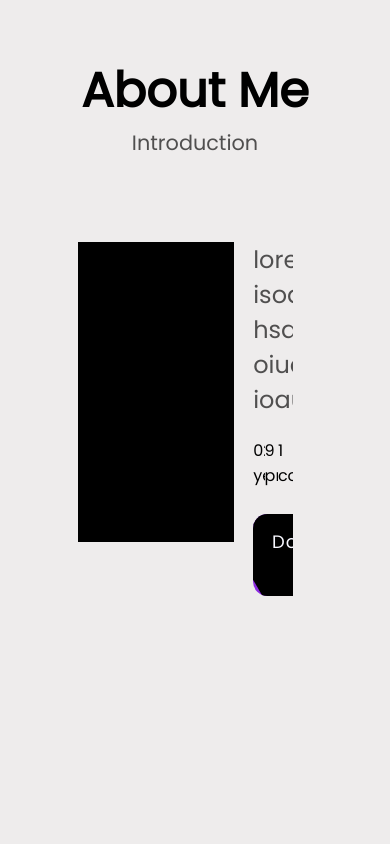
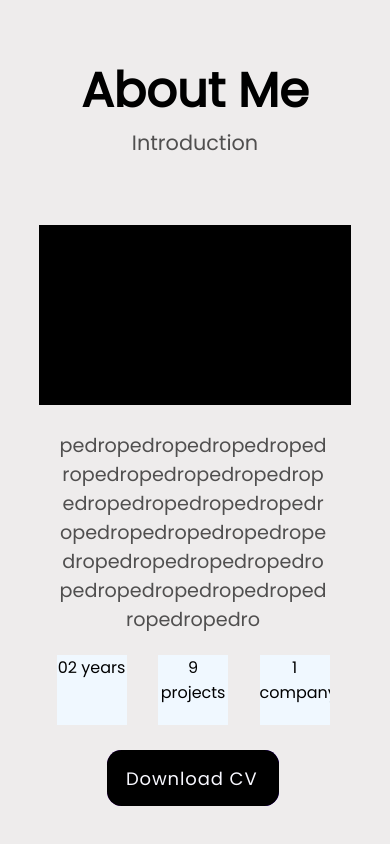
Before and after one commit to PedroMilani04/pedro-portfolio, a React (Create React App) app: page / in a window 390 px wide. Shown: the part 1132-1976 px from the top of the page. Built offline with nearby package versions, Linux system fonts and the light colour scheme.

Commit message:
about me responsive

```diff
--- a/src/components/AboutMe.js
+++ b/src/components/AboutMe.js
@@ -11,7 +11,7 @@ export default function AboutMe() {
             <div className="personalinfo">
             <div className="image"></div>
             <div className="personalinfochild">
-                <div className="summary"> loremaaaaaaaaaaaaaaaaaaaaaasaosuhaoushaoh isoashioaushoiaushoai hsaoishuaoishaioush oiuahsoiuahsiouahsiaouhs ioauhiosuah </div>
+                <div className="summary"> pedropedropedropedropedropedropedropedropedropedropedropedropedropedropedropedropedropedropedropedropedropedropedropedropedropedropedropedropedropedro </div>
                 <div className="cards">
                     <div className="years">02 years</div>
                     <div className="projects">9 projects</div>
--- a/src/css/AboutMe.css
+++ b/src/css/AboutMe.css
@@ -29,6 +29,8 @@
 .summary {
     font-size: 1.5rem;
     color: rgb(80, 79, 79);
+
+    word-break: break-all;
 }
 
 .image {
@@ -51,6 +53,13 @@
     display: flex;
     margin-top: 2.5vh;
     justify-content: space-between;
+}
+
+.cards div {
+    width: 100px;
+    height: 100px;
+    background-color: aliceblue;
+
 }
 
 
@@ -106,3 +115,52 @@
    .cv:active {
     transform: scale(0.95);
    }
+
+
+
+   @media(max-width: 1024px) {
+    .aboutall {
+        width: 80%;
+    }
+
+    .image {
+        width: 425px;
+        height: 180px;
+        margin-top: 8vh;
+    }
+   }
+
+   @media(max-width: 768px) {
+    .cards div {
+        width: 70px;
+        height: 70px;
+    }
+   }
+
+   @media(max-width: 425px) {
+    .personalinfo {
+        flex-direction: column;
+        margin-top: -10vh;
+        text-align: center;
+        align-items: center;
+
+    }
+
+    .personalinfochild {
+        margin-top: 3vh;
+        margin-left: 5%;
+        width: 70vw;
+    }
+
+    .summary {
+        font-size: 1.2rem;
+
+    }
+   }
+
+   @media(max-width: 375px) {
+    .personalinfochild {
+        margin-left: 6%;
+        width: 70vw;
+    }
+   }
```
